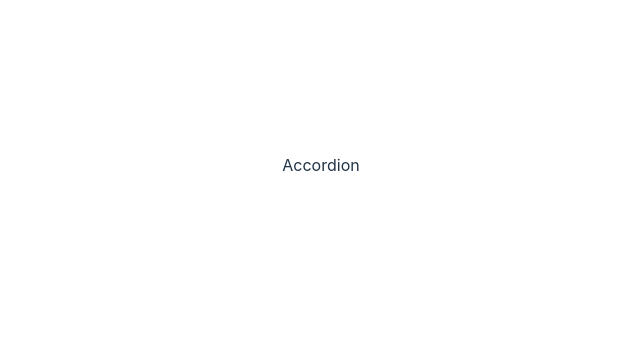
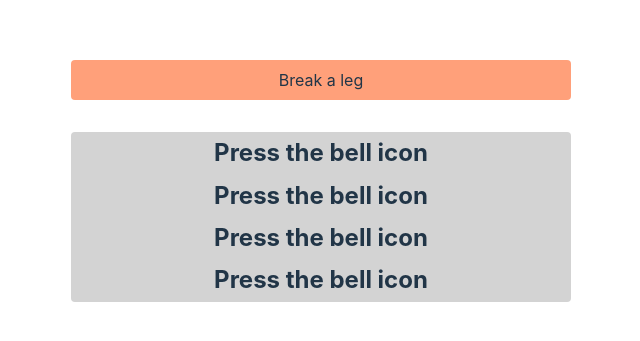
Before and after one commit to velvet-jedi/reactAccordion, a React (Vite) app: page / in a window 1280 px wide. Shown: the part 235-576 px from the top of the page, without its empty margins (319-959 px from the left). Built offline with nearby package versions, Linux system fonts and the light colour scheme.

Commit message:
children prop for accordion comp for heading and content; initial style

```diff
--- a/src/Accordion/accordion.jsx
+++ b/src/Accordion/accordion.jsx
@@ -1,8 +1,15 @@
 import React from "react";
 import "./style.css";
 
-const Accordion = () => {
-	return <div>Accordion</div>;
+const Accordion = ({ heading, children }) => {
+	return (
+		<>
+			<div className="accordion">
+				<div className="heading">{heading}</div>
+				<div className="content">{children}</div>
+			</div>
+		</>
+	);
 };
 
 export default Accordion;
--- a/src/Accordion/style.css
+++ b/src/Accordion/style.css
@@ -0,0 +1,22 @@
+.accordion {
+	overflow: hidden;
+	width: 500px;
+}
+
+.heading {
+	background-color: lightsalmon;
+	border-radius: 4px;
+	padding: 0.5rem;
+	margin-top: 2rem;
+	margin-bottom: 2rem;
+	cursor: pointer;
+}
+
+.content {
+	background-color: lightgray;
+	border-radius: 4px;
+}
+
+.content > * {
+	padding: 0.5rem;
+}
--- a/src/App.css
+++ b/src/App.css
@@ -1,6 +1,10 @@
 @tailwind base;
 @tailwind components;
 @tailwind utilities;
+
+* {
+	user-select: none;
+}
 
 #root {
 	max-width: 1280px;
@@ -9,38 +13,7 @@
 	text-align: center;
 }
 
-.logo {
-	height: 6em;
-	padding: 1.5em;
-	will-change: filter;
-	transition: filter 300ms;
+h3 {
+	font-size: 1.5em;
+	font-weight: bold;
 }
-.logo:hover {
-	filter: drop-shadow(0 0 2em #646cffaa);
-}
-.logo.react:hover {
-	filter: drop-shadow(0 0 2em #61dafbaa);
-}
-
-@keyframes logo-spin {
-	from {
-		transform: rotate(0deg);
-	}
-	to {
-		transform: rotate(360deg);
-	}
-}
-
-@media (prefers-reduced-motion: no-preference) {
-	a:nth-of-type(2) .logo {
-		animation: logo-spin infinite 20s linear;
-	}
-}
-
-.card {
-	padding: 2em;
-}
-
-.read-the-docs {
-	color: #888;
-}
--- a/src/App.jsx
+++ b/src/App.jsx
@@ -4,7 +4,12 @@ import "./App.css";
 function App() {
 	return (
 		<>
-			<Accordion />
+			<Accordion heading="Break a leg">
+				<h3>Press the bell icon</h3>
+				<h3>Press the bell icon</h3>
+				<h3>Press the bell icon</h3>
+				<h3>Press the bell icon</h3>
+			</Accordion>
 		</>
 	);
 }
--- a/src/index.css
+++ b/src/index.css
@@ -29,13 +29,14 @@ a:hover {
 body {
 	margin: 0;
 	display: flex;
+
 	place-items: center;
 	min-width: 320px;
 	min-height: 100vh;
 }
 
-h1 {
-	font-size: 3.2em;
+h3 {
+	font-size: 7.2em;
 	line-height: 1.1;
 }
 
```
